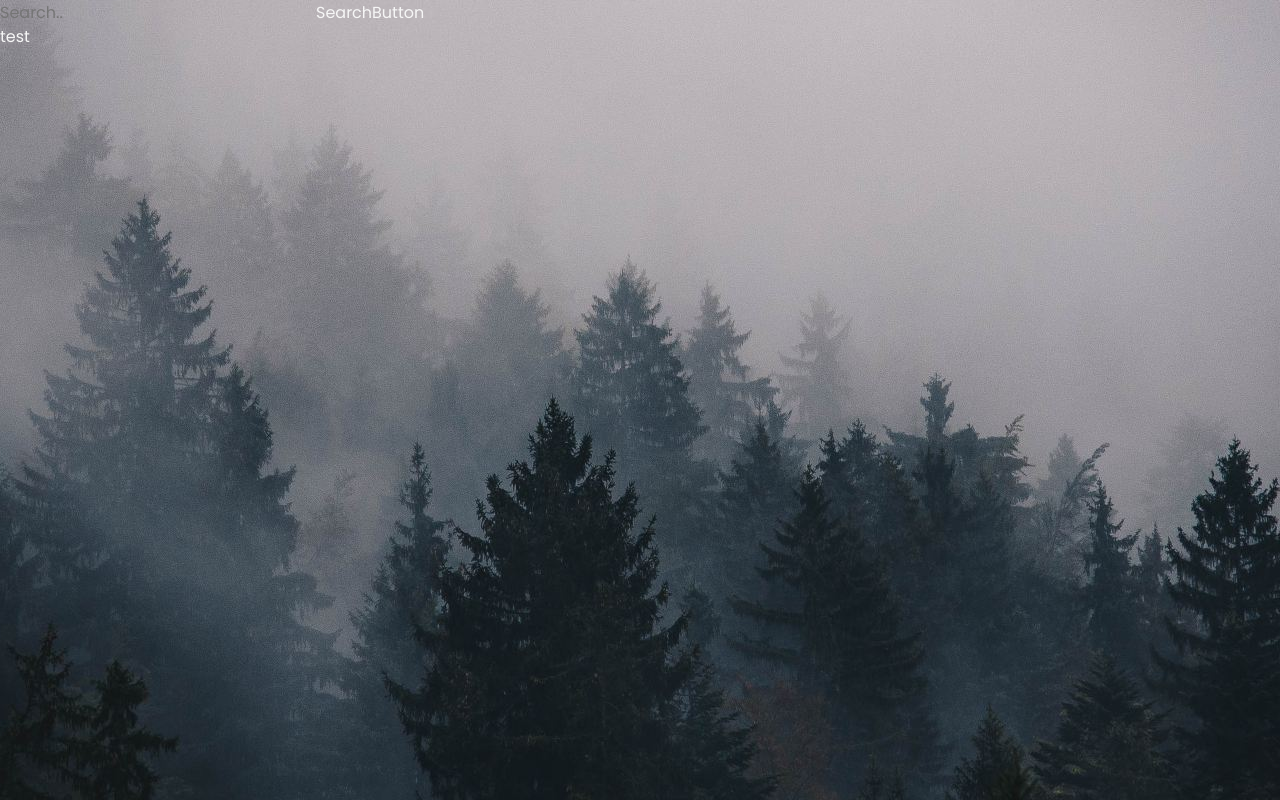
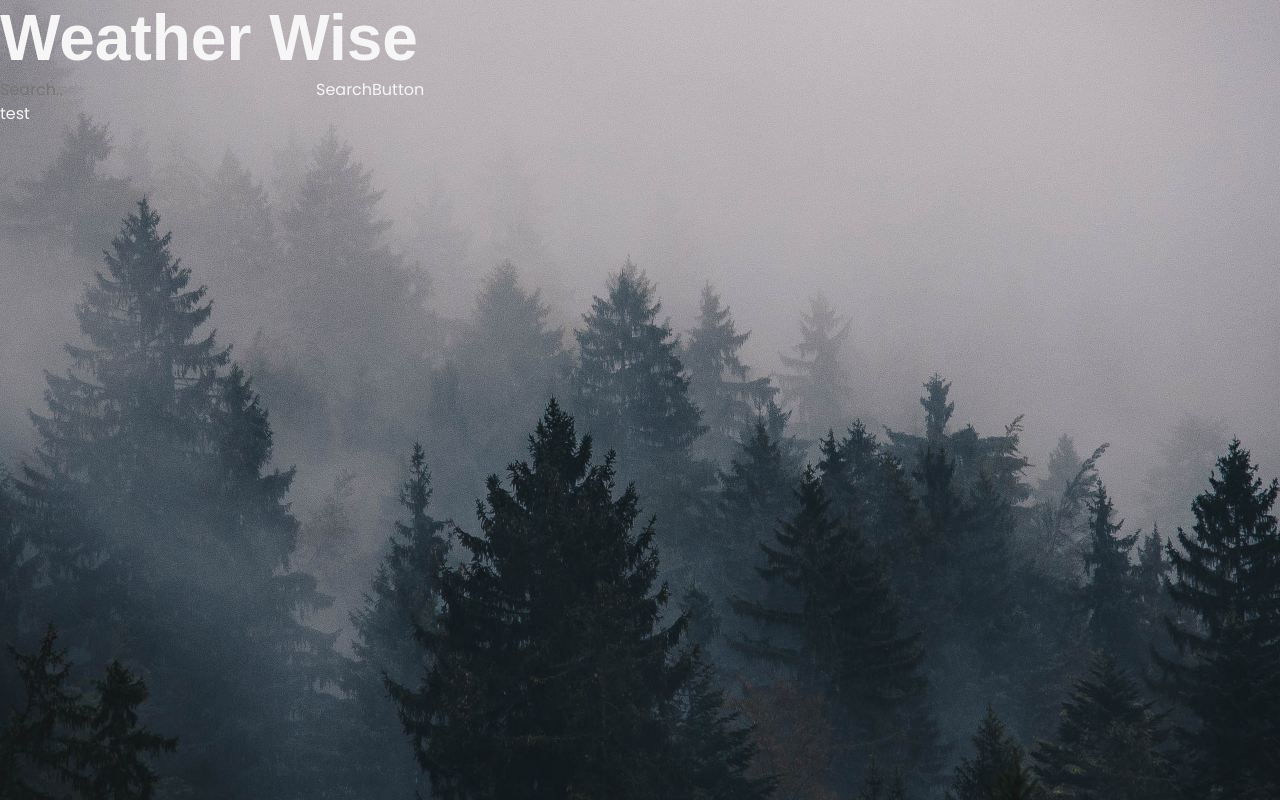
Before and after one commit to sderacy/weatherwise, a React (Create React App) app: page / in a window 1280 px wide. Built offline with nearby package versions, Linux system fonts and the light colour scheme.

Commit message:
Add title component to root

```diff
--- a/src/App.js
+++ b/src/App.js
@@ -1,3 +1,4 @@
+import Title from './Components/Title/Title';
 import SearchBar from './Components/SearchBar/SearchBar';
 import WeatherResults from './Components/WeatherResults/WeatherResults';
 import './App.css';
@@ -7,6 +8,7 @@ function App() {
     <div id='top' className={`dark app`} style={{
       background: `url(${process.env.PUBLIC_URL + '/background.jpg'}) no-repeat center center fixed`
     }}>
+      <Title />
       <SearchBar />
       <WeatherResults />
     </div>
```
